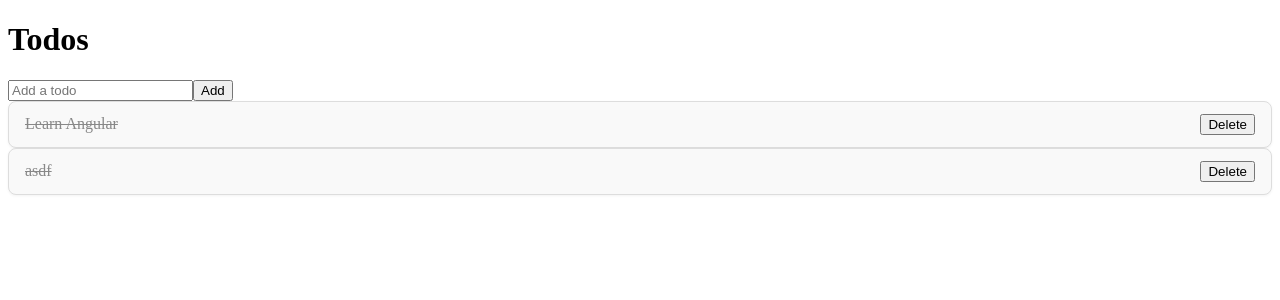
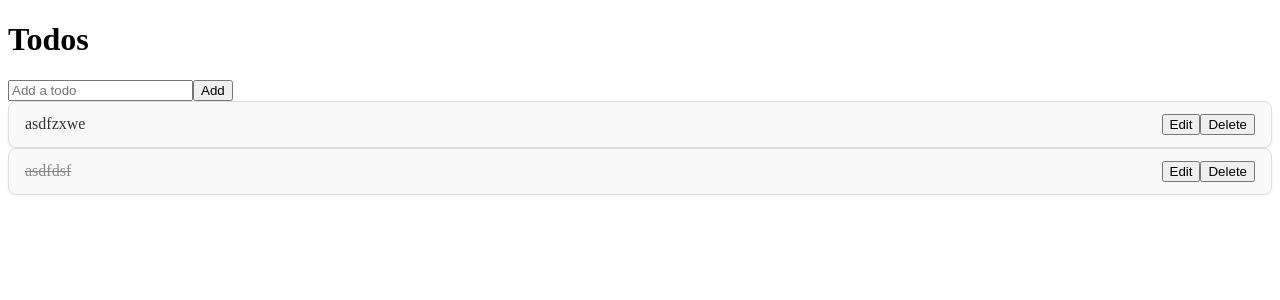
Before and after one commit to asbaig/angular-todo-app, an Angular app: page / in a window 1280 px wide. Shown: the top 300 px of the page. Built offline with nearby package versions, Linux system fonts and the light colour scheme; data requests are answered from the project's data file.

Commit message:
feat: add editable title with edit and save buttons

```diff
--- a/db.json
+++ b/db.json
@@ -2,12 +2,12 @@
   "todos": [
     {
       "id": "cfd2",
-      "title": "Learn Angular",
-      "completed": true
+      "title": "asdfzxwe",
+      "completed": false
     },
     {
       "id": "cdd5",
-      "title": "asdf",
+      "title": "asdfdsf",
       "completed": true
     }
   ]
--- a/package.json
+++ b/package.json
@@ -42,6 +42,7 @@
     "karma-coverage": "~2.2.0",
     "karma-jasmine": "~5.1.0",
     "karma-jasmine-html-reporter": "~2.1.0",
+    "prettier": "^3.6.2",
     "typescript": "~5.8.2"
   }
 }
--- a/src/app/components/todo-item/todo-item.html
+++ b/src/app/components/todo-item/todo-item.html
@@ -1,4 +1,21 @@
 <div class="todo-item" (click)="onToggle()">
-  <span [class.completed]="todo.completed">{{ todo.title }}</span>
-  <button (click)="onDelete($event)">Delete</button>
+  @if (editing) {
+    <input
+      type="text"
+      [(ngModel)]="newTitle"
+      name="newTitle"
+      (keyup.enter)="onSave($event)"
+    />
+  } @else {
+    <span [class.completed]="todo.completed">{{ todo.title }}</span>
+  }
+
+  <div>
+    @if (!editing) {
+      <button (click)="onEdit($event)">Edit</button>
+    } @else {
+      <button (click)="onSave($event)">Save</button>
+    }
+    <button (click)="onDelete($event)">Delete</button>
+  </div>
 </div>
--- a/src/app/components/todo-item/todo-item.ts
+++ b/src/app/components/todo-item/todo-item.ts
@@ -1,10 +1,10 @@
-import { Component, EventEmitter, inject, Input, Output } from '@angular/core';
+import { Component, EventEmitter, Input, Output } from '@angular/core';
 import { Todo } from '../../models/todo';
-import { TodoService } from '../../services/todo';
+import { FormsModule } from '@angular/forms';
 
 @Component({
   selector: 'app-todo-item',
-  imports: [],
+  imports: [FormsModule],
   templateUrl: './todo-item.html',
   styleUrl: './todo-item.scss',
 })
@@ -13,8 +13,16 @@ export class TodoItem {
 
   @Output() toggle = new EventEmitter<Todo>();
   @Output() delete = new EventEmitter<number>();
+  @Output() editTitle = new EventEmitter<Todo>();
+
+  editing = false;
+  newTitle = '';
 
   onToggle() {
+    if (this.editing) {
+      return;
+    }
+
     console.log('clicked toggle on todo with id', this.todo.id);
     this.toggle.emit({ ...this.todo, completed: !this.todo.completed });
   }
@@ -24,4 +32,18 @@ export class TodoItem {
     console.log('clicked delete on todo with id', this.todo.id);
     this.delete.emit(this.todo.id);
   }
+
+  onEdit(event: MouseEvent) {
+    event.stopPropagation();
+    console.log('clicked edit on todo with id', this.todo.id);
+
+    this.editing = true;
+  }
+
+  onSave(event: Event) {
+    event.stopPropagation();
+    console.log('clicked save on todo with id', this.todo.id);
+    this.editTitle.emit({ ...this.todo, title: this.newTitle });
+    this.editing = false;
+  }
 }
--- a/src/app/components/todo-list/todo-list.html
+++ b/src/app/components/todo-list/todo-list.html
@@ -7,5 +7,6 @@
   [todo]="todo"
   (toggle)="toggleTodo($event)"
   (delete)="deleteTodo($event)"
+  (editTitle)="updateTitle($event)"
 ></app-todo-item>
 }
--- a/src/app/components/todo-list/todo-list.ts
+++ b/src/app/components/todo-list/todo-list.ts
@@ -64,4 +64,27 @@ export class TodoList implements OnInit {
       },
     });
   }
+
+  updateTitle(updatedTodo: Todo) {
+    const id = updatedTodo.id!;
+
+    this.todoService.updateTitle(id, updatedTodo.title).subscribe({
+      next: () => {
+        console.log(`todo with id ${id} updated successfully`);
+
+        this.todos = this.todos.map((todo) => {
+          if (todo.id === id) {
+            return {
+              ...todo,
+              title: updatedTodo.title,
+            };
+          }
+          return todo;
+        });
+      },
+      error: (err) => {
+        console.error('error updating todo, should notify user on UI', err);
+      },
+    });
+  }
 }
--- a/src/app/services/todo.ts
+++ b/src/app/services/todo.ts
@@ -45,4 +45,13 @@ export class TodoService {
       })
     );
   }
+
+  updateTitle(id: number, title: string) {
+    return this.http.patch<Todo>(`${this.apiUrl}/${id}`, { title }).pipe(
+      catchError((err) => {
+        console.error('Error updating todo', err);
+        return throwError(() => err);
+      })
+    );
+  }
 }
```
Also changed, not shown: 2 other files (tests, documents, lock files or other folders).
